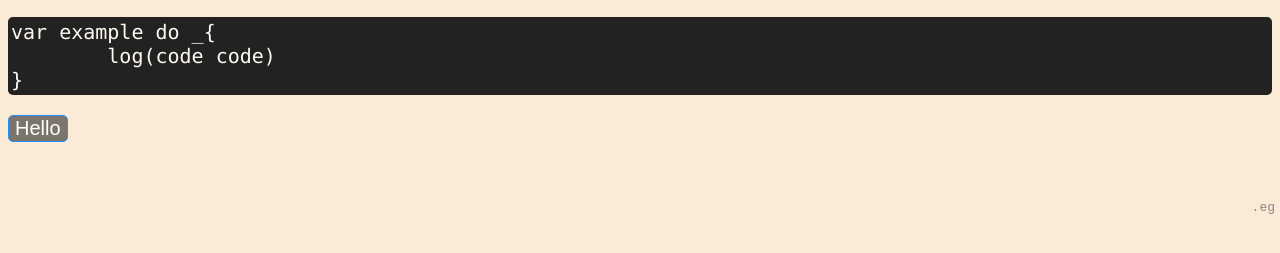
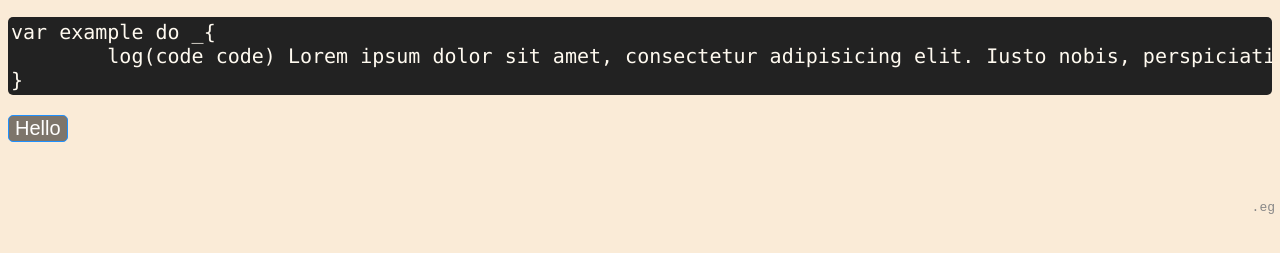
Before and after one commit to Electogenius/electo, a plain HTML site: page index.html in a window 1280 px wide. Shown: the part 215-468 px from the top of the page. Drawn offline with Linux system fonts and the light colour scheme.

Commit message:
Overflowing text

```diff
--- a/average.css
+++ b/average.css
@@ -24,6 +24,7 @@ pre{
 	border-radius: 5px;
 	color: floralwhite;
 	text-shadow: none;
+	overflow: auto
 }
 button{
 	background-color: rgba(0,0,0,0.5);
--- a/index.html
+++ b/index.html
@@ -17,7 +17,7 @@
 <p>Lorem ipsum dolor sit amet, consectetur adipisicing elit. Voluptatem aliquid similique quasi, neque minima rerum ea quaerat provident adipisci, reiciendis perspiciatis consequuntur, harum ipsam quod ad quis sit et um.</p>
 <pre>
 var example do _{
-	log(code code)
+	log(code code) Lorem ipsum dolor sit amet, consectetur adipisicing elit. Iusto nobis, perspiciatis sint nisi. Neque ducimus nisi blanditiis impedit maiores, mollitia voluptatem quas, illum quod est provident vel, nihil corrupti. Ex.
 }
 </pre>
 <button>Hello</button>
```
